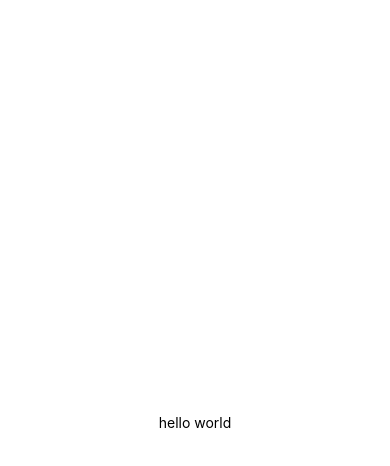
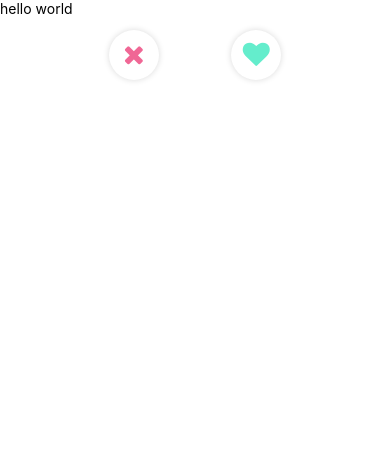
Before and after one commit to Jobayer-Majumder/Random-buddy, a React Native app: screen / in a window 390 px wide. Shown: the top 466 px of the page. Built offline with nearby package versions, Linux system fonts and the light colour scheme.

Commit message:
bottom bar added

```diff
--- a/App.js
+++ b/App.js
@@ -1,11 +1,13 @@
 import { StatusBar } from 'expo-status-bar';
 import React from 'react';
 import { StyleSheet, Text, View } from 'react-native';
+import BottomBar from './Components/bottomBar/BottomBar';
 
 export default function App() {
   return (
     <View style={styles.container}>
       <Text>hello world</Text>
+      <BottomBar />
       <StatusBar style="auto" />
     </View>
   );
@@ -13,9 +15,9 @@ export default function App() {
 
 const styles = StyleSheet.create({
   container: {
-    flex: 1,
-    backgroundColor: '#fff',
-    alignItems: 'center',
-    justifyContent: 'center',
+    // flex: 1,
+    // backgroundColor: '#fff',
+    // alignItems: 'center',
+    // justifyContent: 'center',
   },
 });
--- /dev/null
+++ b/Components/bottomBar/BottomBar.js
@@ -0,0 +1,46 @@
+import React from 'react';
+import { Text, View, StyleSheet, TouchableOpacity } from 'react-native';
+import { FontAwesome } from '@expo/vector-icons'
+
+
+const BottomBar = () => (
+    <View style={styles.container}>
+        <View />
+        <TouchableOpacity style={styles.button}>
+            <FontAwesome name='times' size={27} color='#F06795'/>
+        </TouchableOpacity>
+        <TouchableOpacity style={styles.button}>
+            <FontAwesome name='heart' size={27} color='#64EDCC'/>
+        </TouchableOpacity>
+        <View />
+    </View>
+);
+
+export default BottomBar;
+
+
+const styles = StyleSheet.create({
+    container: {
+        height: 75,
+        display: 'flex',
+        flexDirection: 'row',
+        justifyContent: 'space-around',
+        alignItems: 'center'
+    },
+    button: {
+        height: 50,
+        width: 50,
+        backgroundColor: 'white',
+        borderRadius: 25,
+        justifyContent: 'center',
+        alignItems: 'center',
+        shadowColor: '#000',
+        shadowOffset: {
+            width: 0,
+            height: 0
+        },
+        shadowOpacity: 0.15,
+        shadowRadius: 6.46,
+        elevation: 9
+    }
+});
```
